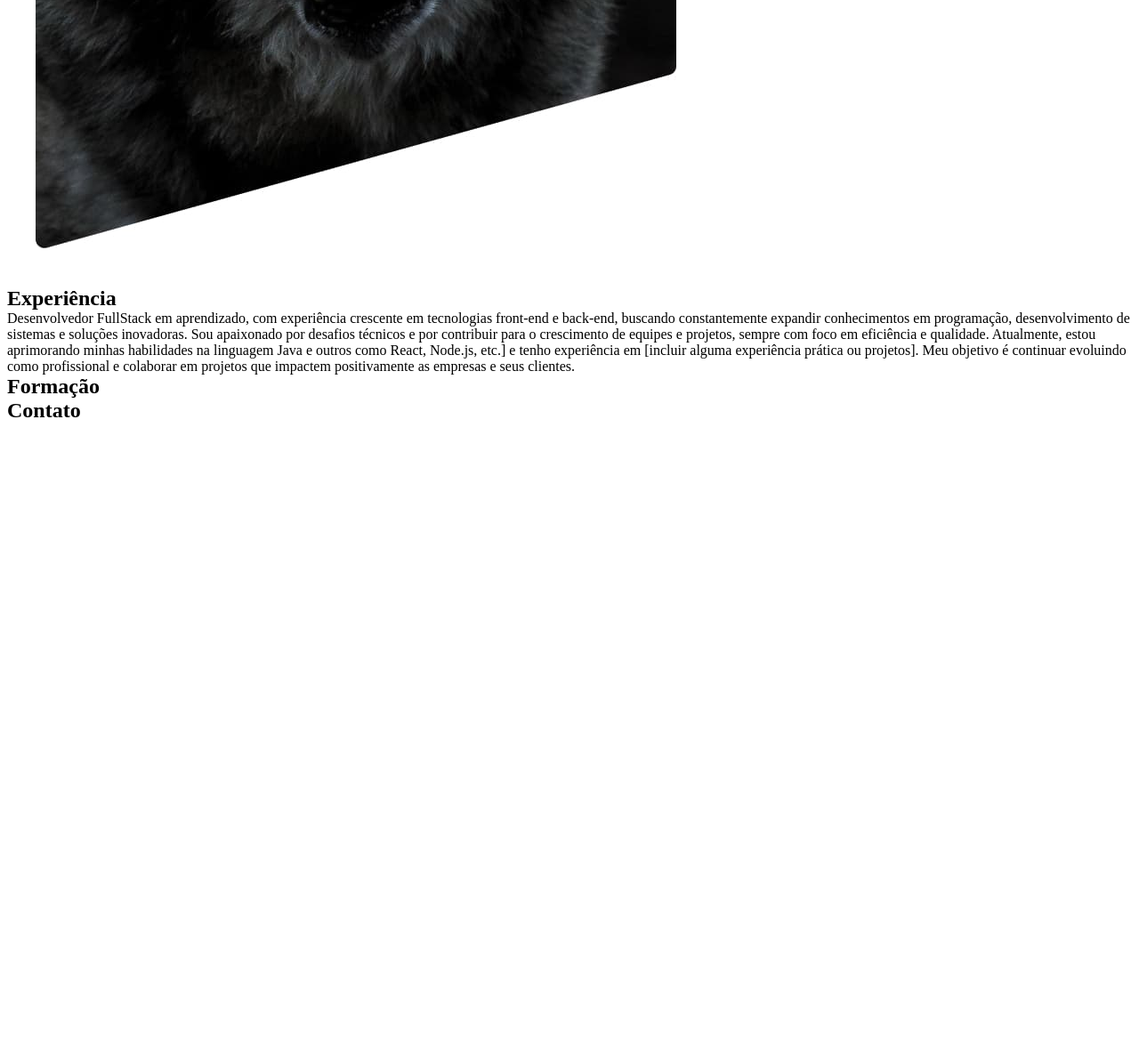
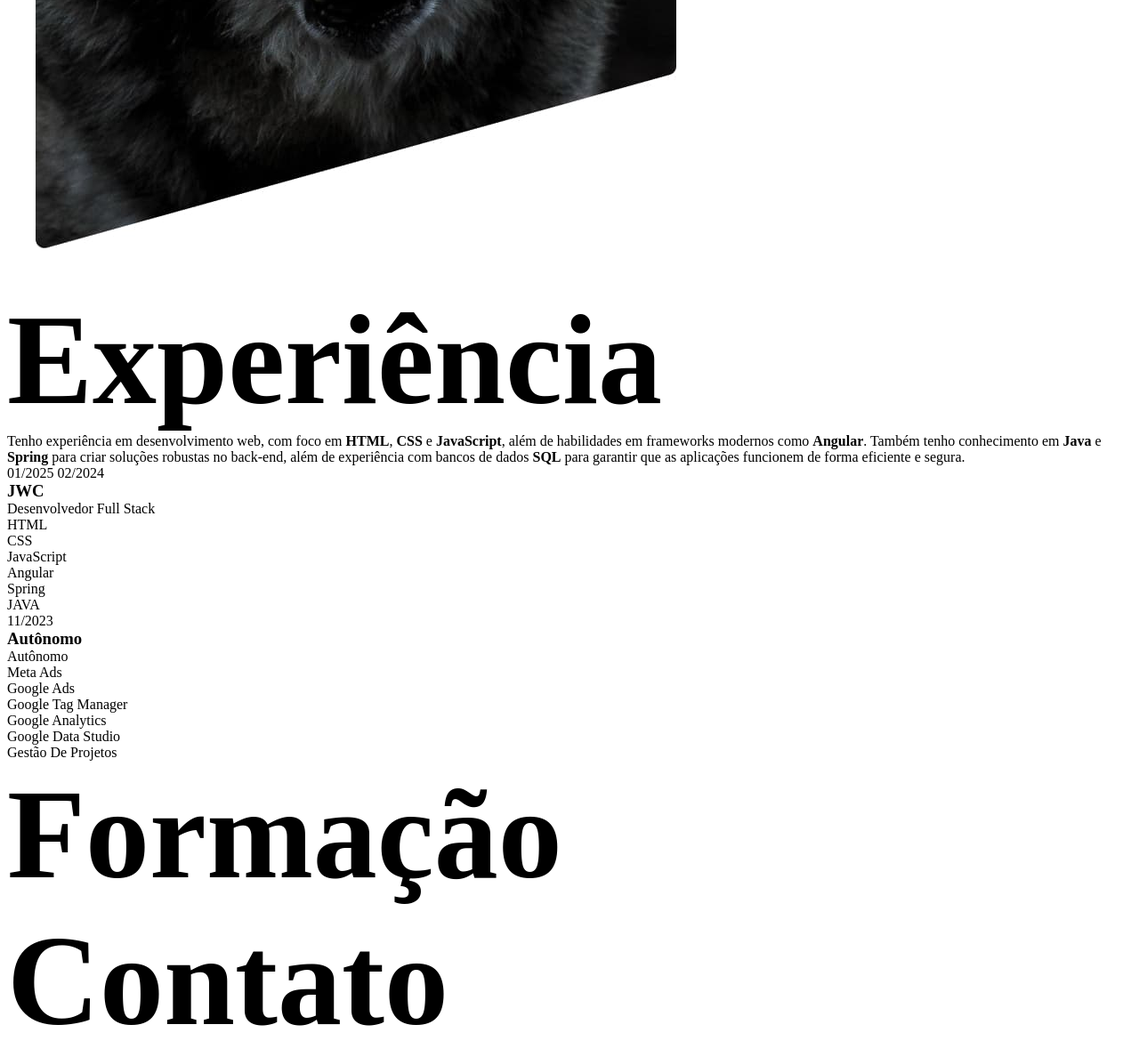
Before and after one commit to AndersonL-dev/projeto-portfolio, a plain HTML site: page index.html in a window 1280 px wide. Shown: the part 966-2154 px from the top of the page at 89% size. Before the commit the page ends 1449 px from the top, so only its background shows below. Drawn offline with Linux system fonts and the light colour scheme.

Commit message:
enviando as alterações do dia 18.02

```diff
--- a/css/style.css
+++ b/css/style.css
@@ -116,3 +116,16 @@ SEÇÃO DE EXPERIÊNCIA
     gap: 100px;
 
 }
+
+.experiencia .subtitulo {
+    color:#e0e0e0;
+}
+
+.experiencia-texto {
+    font-size: 24px;
+}
+
+
+.subtitulo {
+    font-size:144px;
+}
--- a/index.html
+++ b/index.html
@@ -37,14 +37,32 @@
     <h2 class="subtitulo">Experiência</h2>
     <div>
         <p class="experiencia-texto"></p>
-        Desenvolvedor FullStack em aprendizado, com experiência crescente em tecnologias front-end e back-end,
-        buscando constantemente expandir conhecimentos em programação, desenvolvimento de sistemas e soluções inovadoras.
-        Sou apaixonado por desafios técnicos e por contribuir para o crescimento de equipes e projetos,
-        sempre com foco em eficiência e qualidade. Atualmente, estou aprimorando minhas habilidades na linguagem Java
-        e outros como React, Node.js, etc.] e tenho experiência em [incluir alguma experiência prática ou projetos].
-        Meu objetivo é continuar evoluindo como profissional e colaborar em projetos que impactem positivamente as
-        empresas e seus clientes.
+        Tenho experiência em desenvolvimento web, com foco em <strong>HTML</strong>, <strong>CSS</strong> e <strong>JavaScript</strong>, além de habilidades em frameworks modernos como <strong>Angular</strong>. Também tenho conhecimento em <strong>Java</strong> e <strong>Spring</strong> para criar soluções robustas no back-end, além de experiência com bancos de dados <strong>SQL</strong> para garantir que as aplicações funcionem de forma eficiente e segura.
+
+        <div class="empresa"></div>
+        <span class="empresa-ano">01/2025 02/2024</span></div>
+        <h3 class="empresa-titulo"> JWC</h3>
+        <span class="empresa-titulo">Desenvolvedor Full Stack</span>
+        <p class="empresa-texto">HTML</p>
+        <p class="empresa-texto">CSS</p>
+        <p class="empresa-texto">JavaScript</p>
+        <p class="empresa-texto">Angular</p>
+        <p class="empresa-texto">Spring</p>
+        <p class="empresa-texto">JAVA</p>
+
     </div>
+
+    <div class="empresa"></div>
+        <span class="empresa-ano">11/2023</span></div>
+        <h3 class="empresa-titulo"> Autônomo</h3>
+        <span class="empresa-titulo">Autônomo</span>
+        <p class="empresa-texto">Meta Ads</p>
+        <p class="empresa-texto">Google Ads</p>
+        <p class="empresa-texto">Google Tag Manager</p>
+        <p class="empresa-texto">Google Analytics</p>
+        <p class="empresa-texto">Google Data Studio</p>
+        <p class="empresa-texto">Gestão De Projetos</p>
+        </div>
 
    </section>
 
@@ -59,3 +77,15 @@
 
 </body>
 </html>
+
+
+
+
+
+ <!-- Desenvolvedor FullStack em aprendizado, com experiência crescente em tecnologias front-end e back-end,
+buscando constantemente expandir conhecimentos em programação, desenvolvimento de sistemas e soluções inovadoras.
+Sou apaixonado por desafios técnicos e por contribuir para o crescimento de equipes e projetos,
+sempre com foco em eficiência e qualidade. Atualmente, estou aprimorando minhas habilidades na linguagem Java
+e outros como React, Node.js, etc.] e tenho experiência em [incluir alguma experiência prática ou projetos].
+Meu objetivo é continuar evoluindo como profissional e colaborar em projetos que impactem positivamente as
+empresas e seus clientes. -->
```
